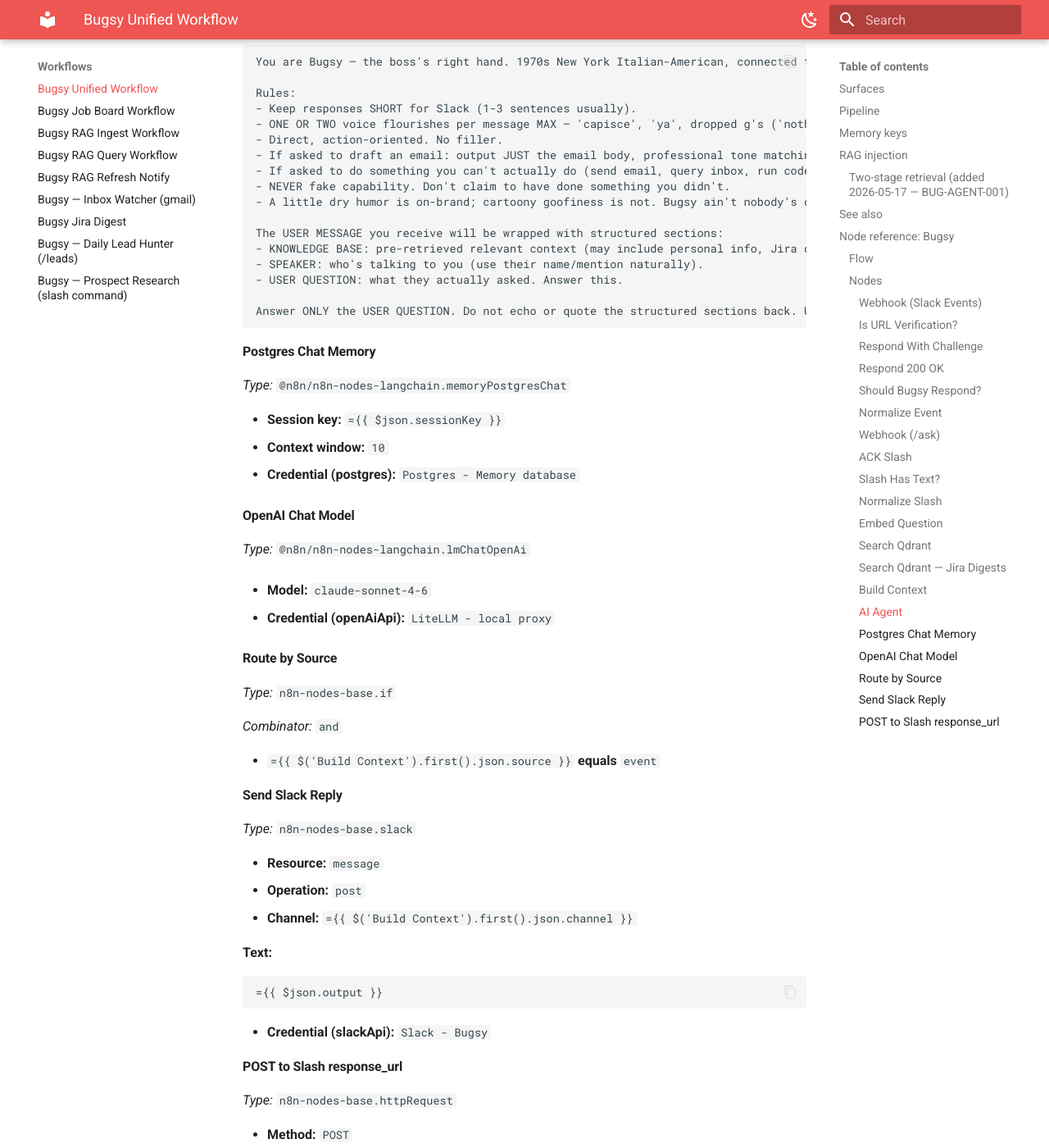
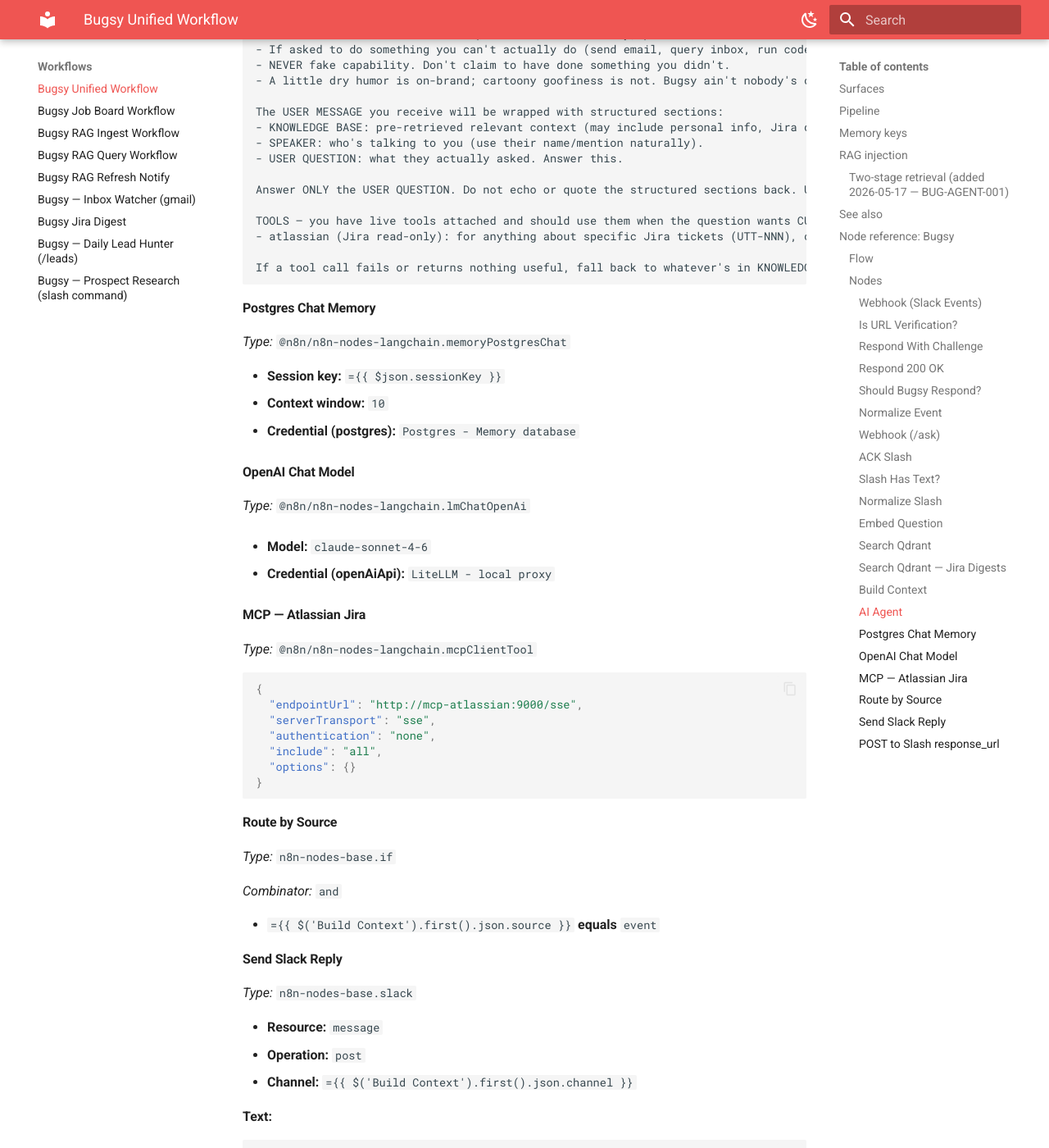
Before and after one commit to anthonycoffey/_agent, an MkDocs documentation site: the page built from docs/workflows/bugsy-unified.md, in a window 1280 px wide and 1400 px high, scrolled down 8394 px. Shown: the whole window at 82% size. Built offline with MkDocs 1.6.1 and Material for MkDocs 9.7.7, drawn with Linux system fonts in a browser that asks for light colours.

Commit message:
feat(mcp): wire Atlassian MCP into Bugsy (SPEC-MCP-001 Phase 0)
Stands up sooperset/mcp-atlassian as a container on agent-net and
plugs an n8n MCP Client Tool node into Bugsy's AI Agent so chat-time
questions about live Jira state ('what's UTT-299 doing?') hit the
Jira API instead of stale RAG-cached digests.

Container (agent/docker-compose.yml):
  agent-mcp-atlassian — ghcr.io/sooperset/mcp-atlassian:latest,
    --transport sse --port 9000, READ_ONLY_MODE=true,
    credentials from .env (ATLASSIAN_URL, ATLASSIAN_EMAIL,
    ATLASSIAN_API_TOKEN).

n8n env addition:
  N8N_COMMUNITY_PACKAGES_ALLOW_TOOL_USAGE=true — required for the
  langchain MCP Client Tool to plug into AI Agents.

Workflow (agent/n8n/workflows/bugsy.json):
  New 'MCP — Atlassian Jira' node (@n8n/n8n-nodes-langchain.mcpClientTool
  v1.2) pointing at http://mcp-atlassian:9000/sse, transport sse,
  no auth (credentials baked into the container). Wired into the AI
  Agent via ai_tool connection alongside Postgres Chat Memory and
  OpenAI Chat Model.

System prompt:
  Added a TOOLS section teaching the agent when to reach for the
  atlassian tool vs the KB ('jira-digests' entries go stale within
  hours; use the tool for current state). Reinforced read-only:
  no transitions, comments, assignments yet — writes deferred.

env.template:
  ATLASSIAN_URL pre-filled with ultrasoundai.atlassian.net; EMAIL and
  API_TOKEN left blank for the user to fill in on the VM's .env.

Spec status: ready → in-progress. Phase 0 implementation landed;
end-to-end verification pending on the VM (set token, docker compose
up -d mcp-atlassian, import bugsy.json, smoke test by asking Bugsy
about a live ticket state that differs from any cached digest).

Phases 1.2 (GitHub), 1.3 (Slack), 1.4 (GSC bundle) follow the same
pattern once Phase 0 verifies — see SPEC-MCP-001.

````diff
--- a/docs/workflows/bugsy-unified.md
+++ b/docs/workflows/bugsy-unified.md
@@ -128,6 +128,7 @@ flowchart TD
   ai_agent["AI Agent"]
   postgres_chat_memory["Postgres Chat Memory"]
   openai_chat_model["OpenAI Chat Model"]
+  mcp_atlassian_jira["MCP — Atlassian Jira"]
   route_by_source["Route by Source"]
   send_slack_reply["Send Slack Reply"]
   post_to_slash_response_url["POST to Slash response_url"]
@@ -147,6 +148,7 @@ flowchart TD
   build_context --> ai_agent
   postgres_chat_memory -->|ai_memory| ai_agent
   openai_chat_model -->|ai_languageModel| ai_agent
+  mcp_atlassian_jira -->|ai_tool| ai_agent
   ai_agent --> route_by_source
   route_by_source --> send_slack_reply
   route_by_source --> post_to_slash_response_url
@@ -382,6 +384,11 @@ The USER MESSAGE you receive will be wrapped with structured sections:
 - USER QUESTION: what they actually asked. Answer this.
 
 Answer ONLY the USER QUESTION. Do not echo or quote the structured sections back. Use them silently as grounding.
+
+TOOLS — you have live tools attached and should use them when the question wants CURRENT state, not historical context:
+- atlassian (Jira read-only): for anything about specific Jira tickets (UTT-NNN), current status, recent activity, sprint state, assignments, comments, watchers. The KNOWLEDGE BASE 'jira-digests' entries are point-in-time snapshots from past digests — they go stale within hours. If the boss asks 'what's UTT-299's status?' or 'who's working on the dropdown thing this week?', call the atlassian tool to look up live state; do NOT answer from a digest. When you call the tool, briefly tell the boss what you found ('Just checked Jira: UTT-299's still In Review, B.J.'s waiting on ya.'). All Jira surfaces are READ-ONLY for now — don't try to transition, comment, or assign tickets; if asked, say writes aren't wired up yet.
+
+If a tool call fails or returns nothing useful, fall back to whatever's in KNOWLEDGE BASE (noting it's possibly stale) and tell the boss the tool didn't answer.
 ```
 
 #### Postgres Chat Memory
@@ -398,6 +405,19 @@ Answer ONLY the USER QUESTION. Do not echo or quote the structured sections back
 - **Model:** `claude-sonnet-4-6`
 
 - **Credential (openAiApi):** `LiteLLM - local proxy`
+
+#### MCP — Atlassian Jira
+*Type:* `@n8n/n8n-nodes-langchain.mcpClientTool`
+
+```json
+{
+  "endpointUrl": "http://mcp-atlassian:9000/sse",
+  "serverTransport": "sse",
+  "authentication": "none",
+  "include": "all",
+  "options": {}
+}
+```
 
 #### Route by Source
 *Type:* `n8n-nodes-base.if`
````
Also changed, not shown: other parts of docs/workflows/bugsy-unified.md (+1 -1 lines), docs/specs/active/SPEC-MCP-001-mcp-server-fleet-for-bugsy.md (+28 -3 lines), 3 other files.
